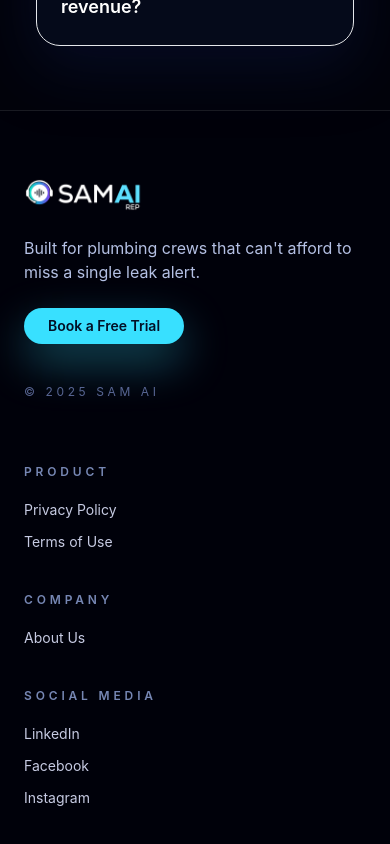
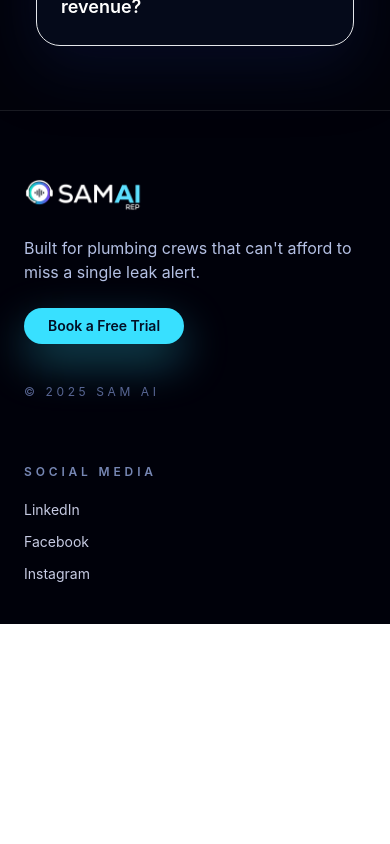
Before and after one commit to coding1100/Appointment-Setter-LandingPage, a Next.js app: page /hvac in a window 390 px wide. Shown: the part 9670-10514 px from the top of the page. After the commit the page ends 10294 px from the top, so only its background shows below. Built offline with nearby package versions, Linux system fonts and the light colour scheme.

Commit message:
links remove

```diff
--- a/app/Components/Footer.tsx
+++ b/app/Components/Footer.tsx
@@ -5,11 +5,11 @@ interface Footerprops {}
 
 const Footer: FC<Footerprops> = ({}) => {
   const footerLinks = {
-    product: [
-      { label: "Privacy Policy", href: "/privacy-policy" },
-      { label: "Terms of Use", href: "/terms" },
-    ],
-    company: [{ label: "About Us", href: "/about" }],
+    // product: [
+    //   { label: "Privacy Policy", href: "/privacy-policy" },
+    //   { label: "Terms of Use", href: "/terms" },
+    // ],
+    // company: [{ label: "About Us", href: "/about" }],
     social: [
       { label: "LinkedIn", href: "https://www.linkedin.com/company/110087381" },
       { label: "Facebook", href: "https://www.facebook.com/SamAIRep" },
@@ -59,7 +59,7 @@ const Footer: FC<Footerprops> = ({}) => {
         </div>
 
         <div className="grid flex-1 grid-cols-1 gap-10 text-sm md:grid-cols-3 lg:gap-16">
-          <div>
+          {/* <div>
             <h4 className="text-xs font-semibold uppercase tracking-[0.32em] text-[#7687B4]">
               Product
             </h4>
@@ -92,7 +92,7 @@ const Footer: FC<Footerprops> = ({}) => {
                 </li>
               ))}
             </ul>
-          </div>
+          </div> */}
           <div>
             <h4 className="text-xs font-semibold uppercase tracking-[0.32em] text-[#7687B4]">
               Social Media
--- a/app/Components/Navbar.tsx
+++ b/app/Components/Navbar.tsx
@@ -18,14 +18,14 @@ const NavBar: FC<Navbarprops> = ({}) => {
           />
         </Link>
 
-        <div className="hidden items-center space-x-10 text-sm font-medium text-[#C6CBE3] lg:flex">
+        {/* <div className="hidden items-center space-x-10 text-sm font-medium text-[#C6CBE3] lg:flex">
           <Link href="/pricing" className="transition hover:text-white">
             Pricing
           </Link>
           <Link href="/about" className="transition hover:text-white">
             About Us
           </Link>
-        </div>
+        </div> */}
 
         <button
           type="button"
```
